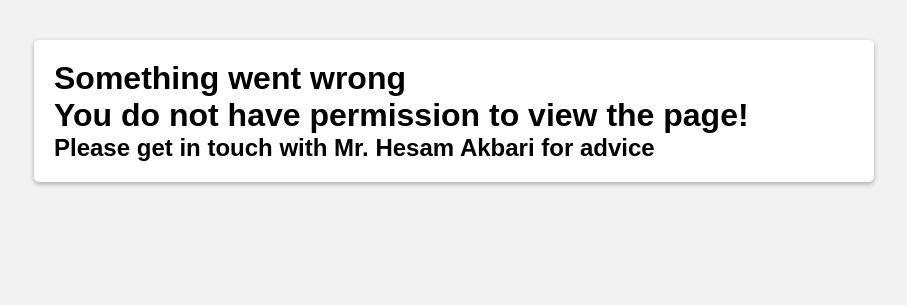
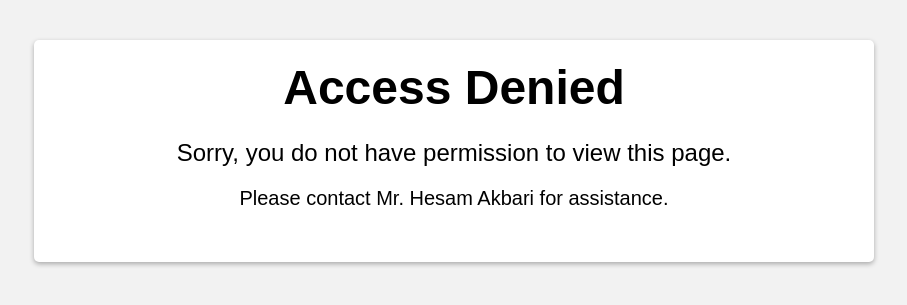
Before and after one commit to Jenil-Varma/knowledgeTest, a Django app: page /error/ in a window 1280 px wide. Shown: the part 102-407 px from the top of the page, without its empty margins (186-1093 px from the left). Run offline with Django 4.2, Linux system fonts and the light colour scheme.

Commit message:
catch invalid quiz id, css error page

```diff
--- a/templates/error.html
+++ b/templates/error.html
@@ -1,7 +1,31 @@
+{% extends 'base.html' %}
+{% block head %}
+  <style>
+    .main-container {
+  max-width: 800px;
+  margin: 0 auto;
+  text-align: center;
+}
 
-{% extends 'base.html' %}
+h1 {
+  font-size: 3rem;
+  margin-top: 2rem;
+}
+
+.error-message {
+  font-size: 1.5rem;
+  margin-bottom: 1rem;
+}
+
+p {
+  font-size: 1.25rem;
+  margin-bottom: 2rem;
+}
+
+  </style>
+{% endblock %}
 {% block content %}
-<h1>Something went wrong</h1>
-    <h1>You do not have permission to view the page!</h1>
-<h2>Please get in touch with Mr. Hesam Akbari for advice</h2>
+<h1>Access Denied</h1>
+    <p class="error-message">Sorry, you do not have permission to view this page.</p>
+    <p>Please contact Mr. Hesam Akbari for assistance.</p>
 {% endblock %}
```
Also changed, not shown: quiz/views.py (+16 -12 lines).
